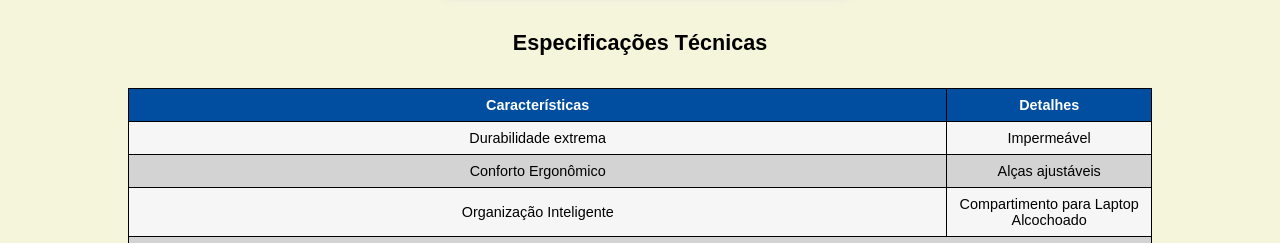
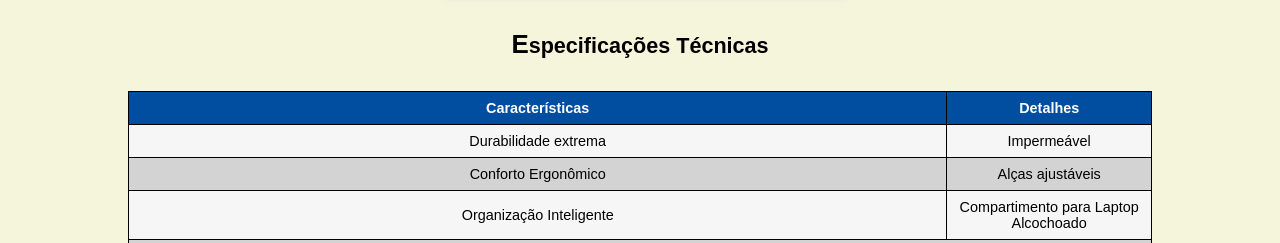
Before and after one commit to lucas-sola/atividade-produto-inovador-Lucas-Sola, a plain HTML site: page index.html in a window 1280 px wide. Shown: the part 600-843 px from the top of the page. Drawn offline with Linux system fonts and the light colour scheme; a web font is replaced by a local one.

Commit message:
firstletter

```diff
--- a/src/css/styles.css
+++ b/src/css/styles.css
@@ -124,3 +124,7 @@ tbody tr:nth-child(odd) {
 h2 + form {
   color: rgb(255, 10, 10);
 }
+
+h2::first-letter {
+  font-size: larger;
+}
```
